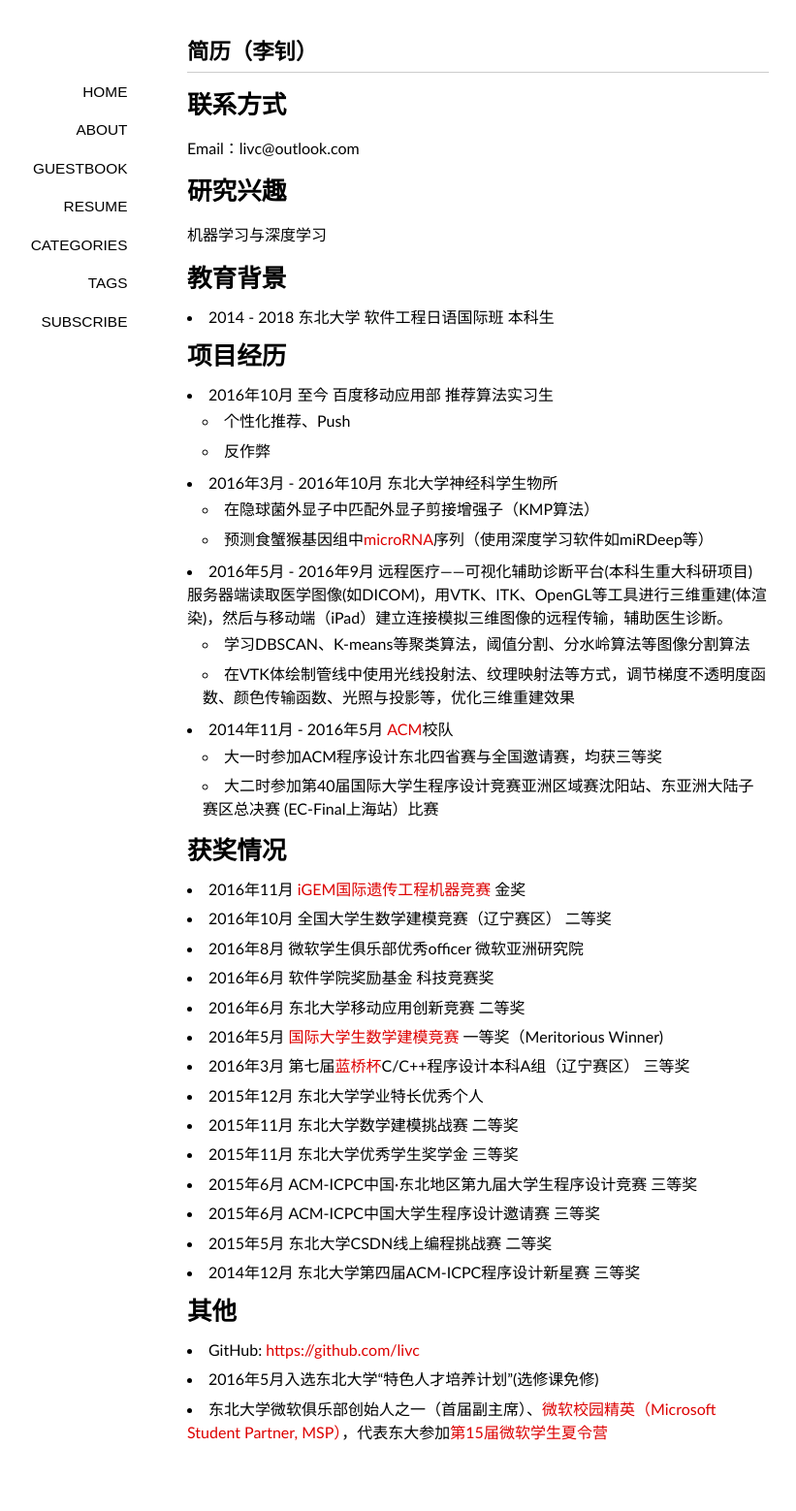
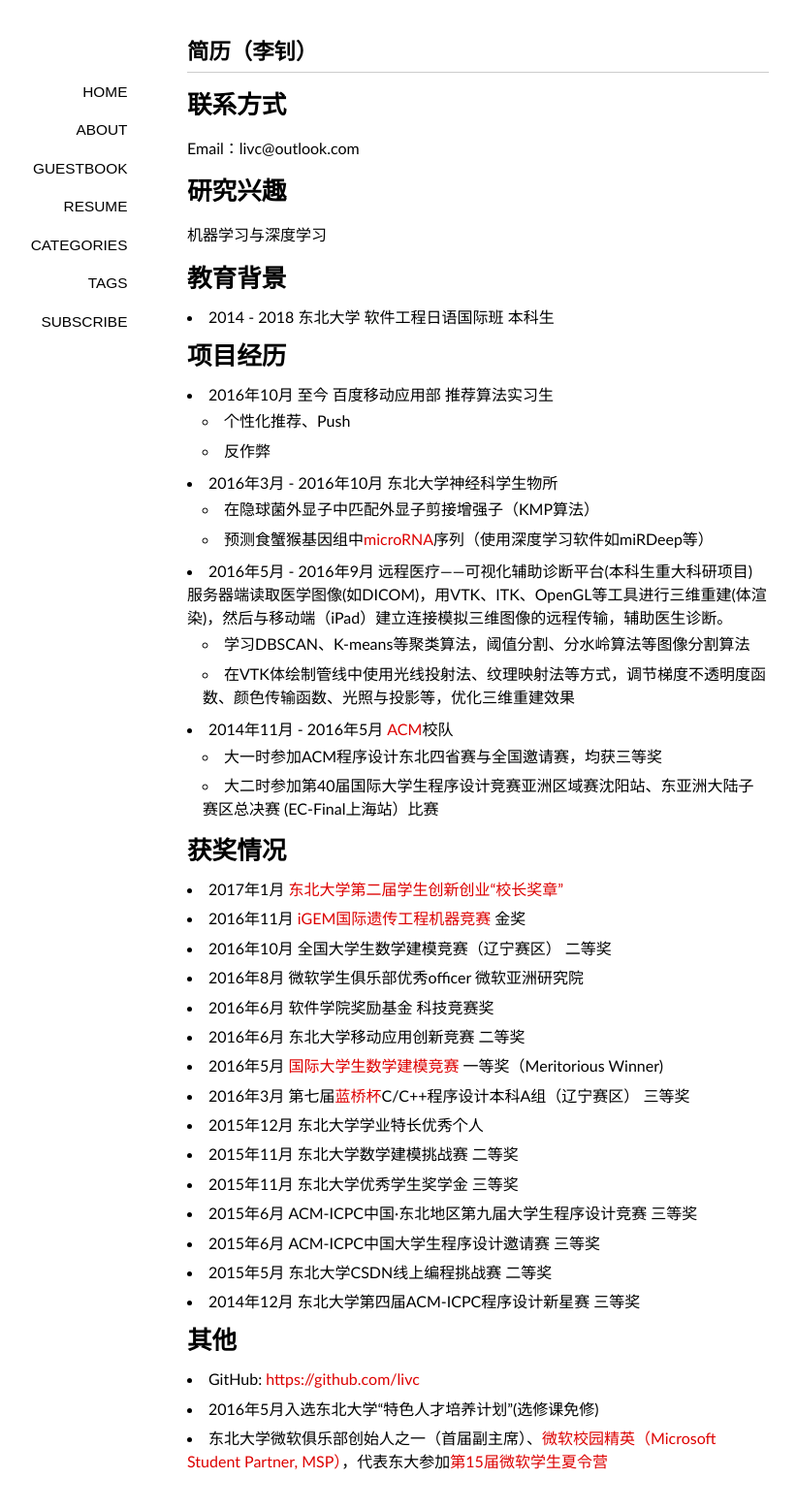
Before and after one commit to livc/livc.github.io, a Jekyll site: the page built from resume/index.md, in a window 1280 px wide. Shown: the whole page at 97% size, without its empty margins (147-968 px from the left). Built offline with Jekyll 4.4.1, drawn with Linux system fonts in a browser that asks for light colours; nearby versions of some CDN libraries; some web fonts are replaced; before the commit the page ends 1528 px from its top, so only the background shows below that.

Commit message:
modify Resume

```diff
--- a/resume/index.md
+++ b/resume/index.md
@@ -32,6 +32,7 @@
 (EC-Final上海站）比赛
 
 # 获奖情况
+- 2017年1月 [东北大学第二届学生创新创业“校长奖章”](http://cxzx.neu.edu.cn/SinglePage.aspx?id=817e2e47-3180-4de2-a49d-b3468bb5eefe&newsType=38ddc72a-0f81-4821-ad00-2db7b671d5bc)
 - 2016年11月 [iGEM国际遗传工程机器竞赛](https://en.wikipedia.org/wiki/International_Genetically_Engineered_Machine) 金奖
 - 2016年10月 全国大学生数学建模竞赛（辽宁赛区） 二等奖
 - 2016年8月 微软学生俱乐部优秀officer 微软亚洲研究院
```
